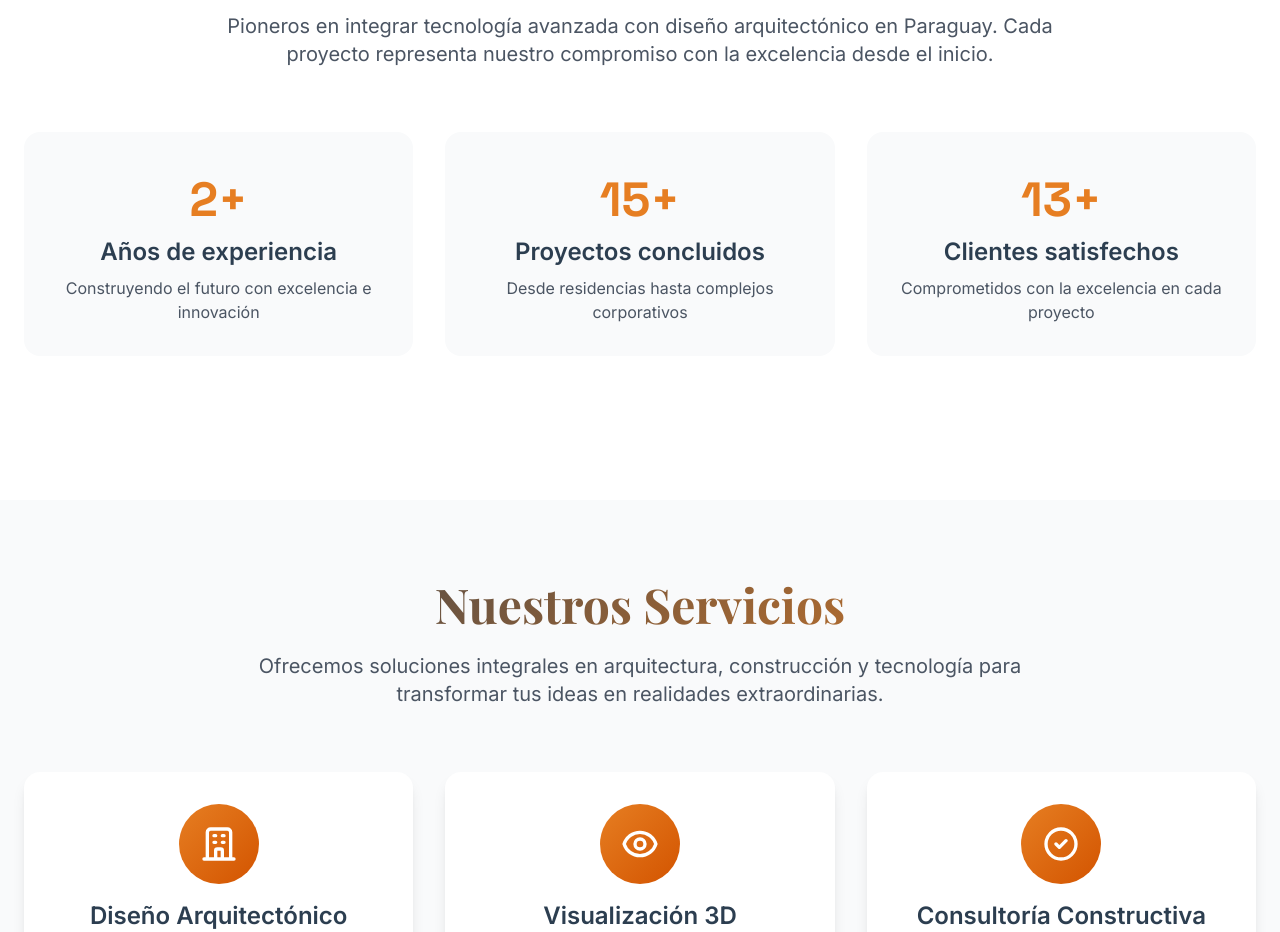
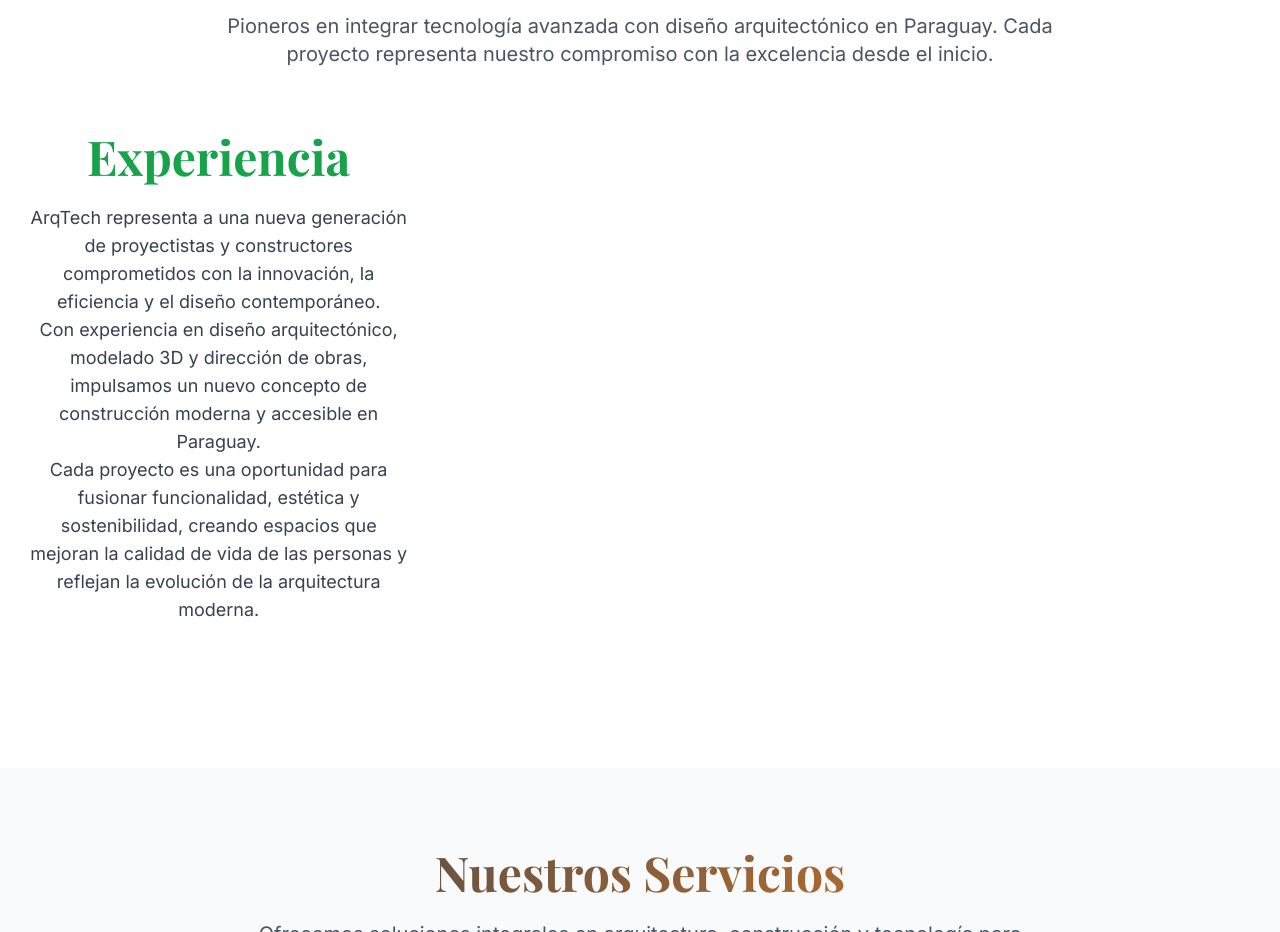
Before and after one commit to arquitroche/ArqtechStudios, a plain HTML site: page index.html in a window 1280 px wide. Shown: the part 940-1872 px from the top of the page. Drawn offline with nearby package versions, Linux system fonts and the light colour scheme.

Commit message:
git commit -m "Cambia estadísticas por sección Experiencia en verde"

```diff
--- a/index.html
+++ b/index.html
@@ -92,6 +92,24 @@
             background: rgba(255, 255, 255, 0.98);
             box-shadow: 0 2px 20px rgba(0, 0, 0, 0.1);
         }
+       /* ----- COLORES NUEVOS ----- */
+.experiencia-title {
+  color: #16a34a;                 /* verde */
+  animation: fadeSlideIn 1s ease-out forwards;
+  opacity: 0;
+  transform: translateY(-20px);
+}
+
+.experiencia-subtext {
+  color: rgba(0, 0, 0, 0.75);    /* negro semitransparente */
+}
+
+@keyframes fadeSlideIn {
+  to {
+    opacity: 1;
+    transform: translateY(0);
+  }
+}
     </style>
 </head>
 <body>
@@ -145,23 +163,14 @@
             </div>
 
             <div class="grid md:grid-cols-3 gap-8 mb-16">
-                <div class="text-center reveal card-hover bg-gray-50 p-8 rounded-2xl">
-                    <div class="stats-number font-tech">2+</div>
-                    <h3 class="text-2xl font-semibold mb-2">Años de experiencia</h3>
-                    <p class="text-gray-600">Construyendo el futuro con excelencia e innovación</p>
-                </div>
-                <div class="text-center reveal card-hover bg-gray-50 p-8 rounded-2xl">
-                    <div class="stats-number font-tech">15+</div>
-                    <h3 class="text-2xl font-semibold mb-2">Proyectos concluidos</h3>
-                    <p class="text-gray-600">Desde residencias hasta complejos corporativos</p>
-                </div>
-                <div class="text-center reveal card-hover bg-gray-50 p-8 rounded-2xl">
-                    <div class="stats-number font-tech">13+</div>
-                    <h3 class="text-2xl font-semibold mb-2">Clientes satisfechos</h3>
-                    <p class="text-gray-600">Comprometidos con la excelencia en cada proyecto</p>
-                </div>
-            </div>
-        </div>
+                <div class="text-center reveal">
+  <h2 class="experiencia-title font-display text-5xl font-bold mb-6">Experiencia</h2>
+  <p class="experiencia-subtext text-lg text-gray-700 max-w-4xl mx-auto">
+    ArqTech representa a una nueva generación de proyectistas y constructores comprometidos con la innovación, la eficiencia y el diseño contemporáneo.<br>
+    Con experiencia en diseño arquitectónico, modelado 3D y dirección de obras, impulsamos un nuevo concepto de construcción moderna y accesible en Paraguay.<br>
+    Cada proyecto es una oportunidad para fusionar funcionalidad, estética y sostenibilidad, creando espacios que mejoran la calidad de vida de las personas y reflejan la evolución de la arquitectura moderna.
+  </p>
+</div>
     </section>
 
     <!-- Services Section -->
```
